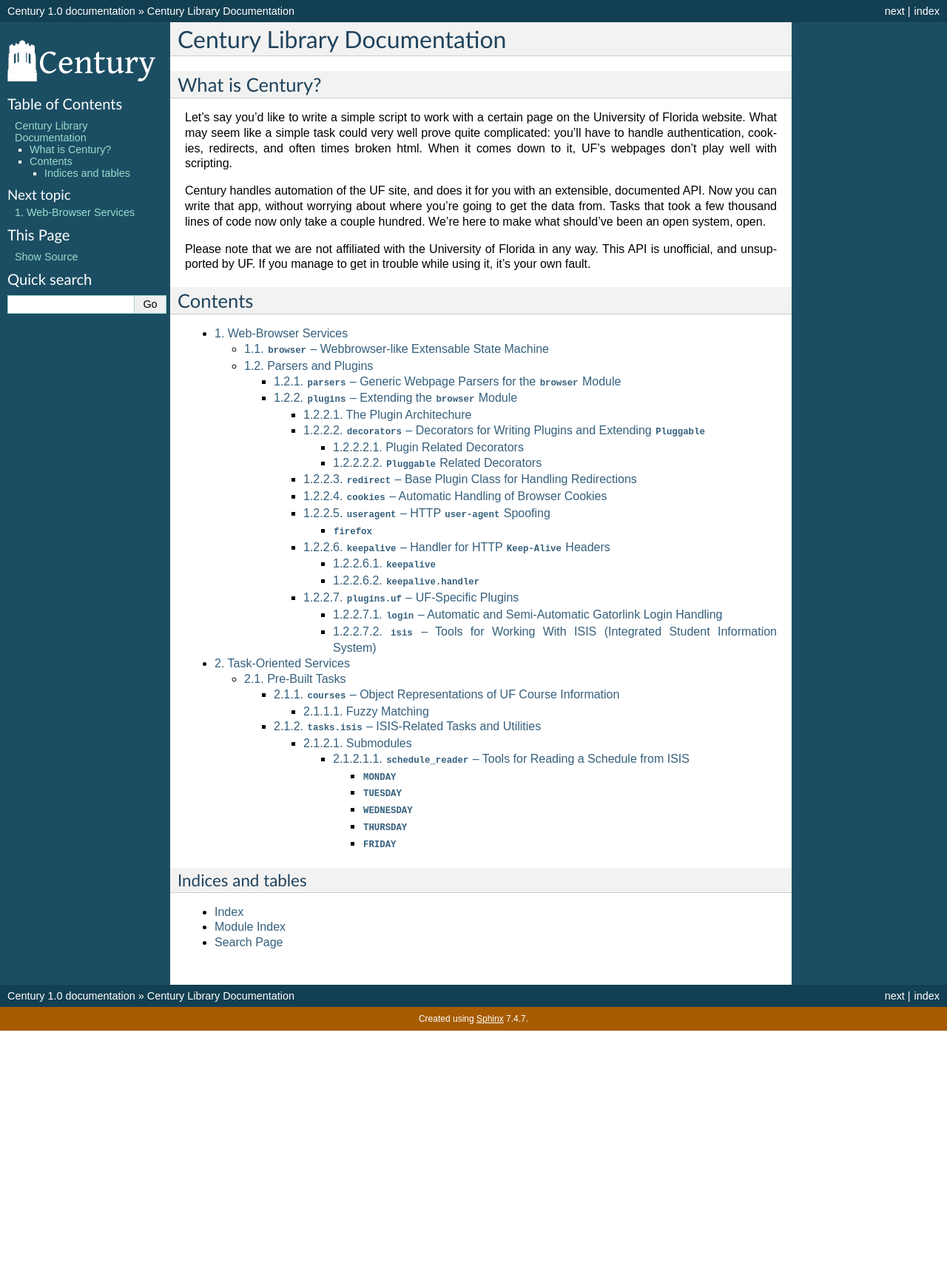
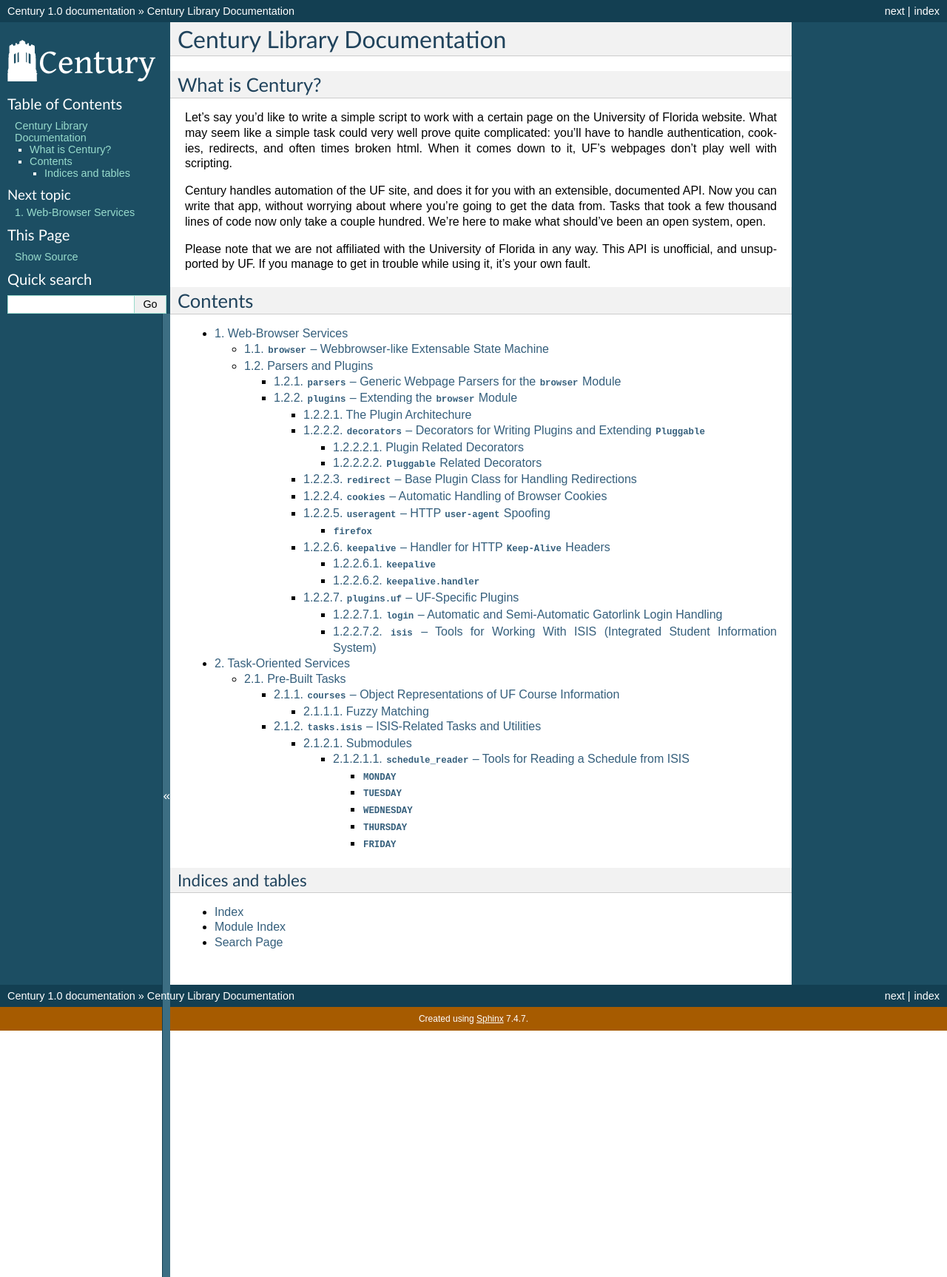
Before and after one commit to bgw/Century, a Sphinx documentation site: the page built from doc/index.rst, in a window 1280 px wide. Shown: the whole page at 74% size. Built offline with Sphinx 7.4.7, drawn with Linux system fonts in a browser that asks for light colours; before the commit the page ends 1393 px from its top, so only the background shows below that.

Commit message:
Made sphinx html documentation sidebar collapsible.

```diff
--- a/doc/conf.py
+++ b/doc/conf.py
@@ -98,7 +98,8 @@
 # Theme options are theme-specific and customize the look and feel of a theme
 # further.  For a list of options available for each theme, see the
 # documentation.
-html_theme_options = {"codebgcolor":"#ffe5bd", "footerbgcolor":"#a65b00"}
+html_theme_options = {"collapsiblesidebar":"true", "codebgcolor":"#ffe5bd",
+                      "footerbgcolor":"#a65b00"}
 
 # Add any paths that contain custom themes here, relative to this directory.
 #html_theme_path = []
```
